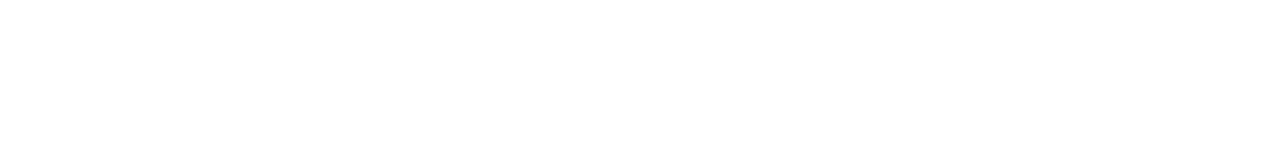
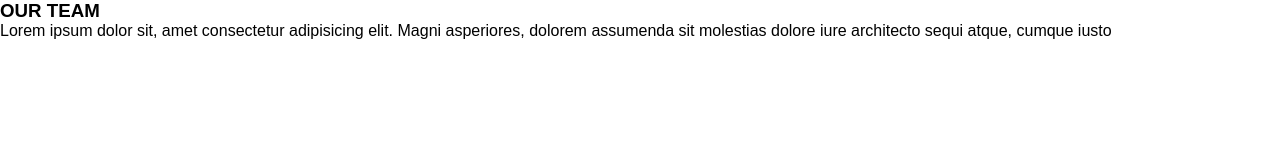
Before and after one commit to Francescosommellaa/js-our-team, a plain HTML site: page index.html in a window 1280 px wide. Drawn offline with Linux system fonts and the light colour scheme.

Commit message:
add: html basic

```diff
--- a/index.html
+++ b/index.html
@@ -9,7 +9,12 @@
     <link rel="stylesheet" href="CSS/style.css">
 </head>
 <body>
+    <div class="header-container">
+        <h3>OUR TEAM</h3>
+        <p>Lorem ipsum dolor sit, amet consectetur adipisicing elit. Magni asperiores, dolorem assumenda sit molestias dolore iure architecto sequi atque, cumque iusto</p>
+    </div>
 
+    <div id="team-container"></div>
 
     <!-- js -->
     <script src="js/function.js"></script>
```
